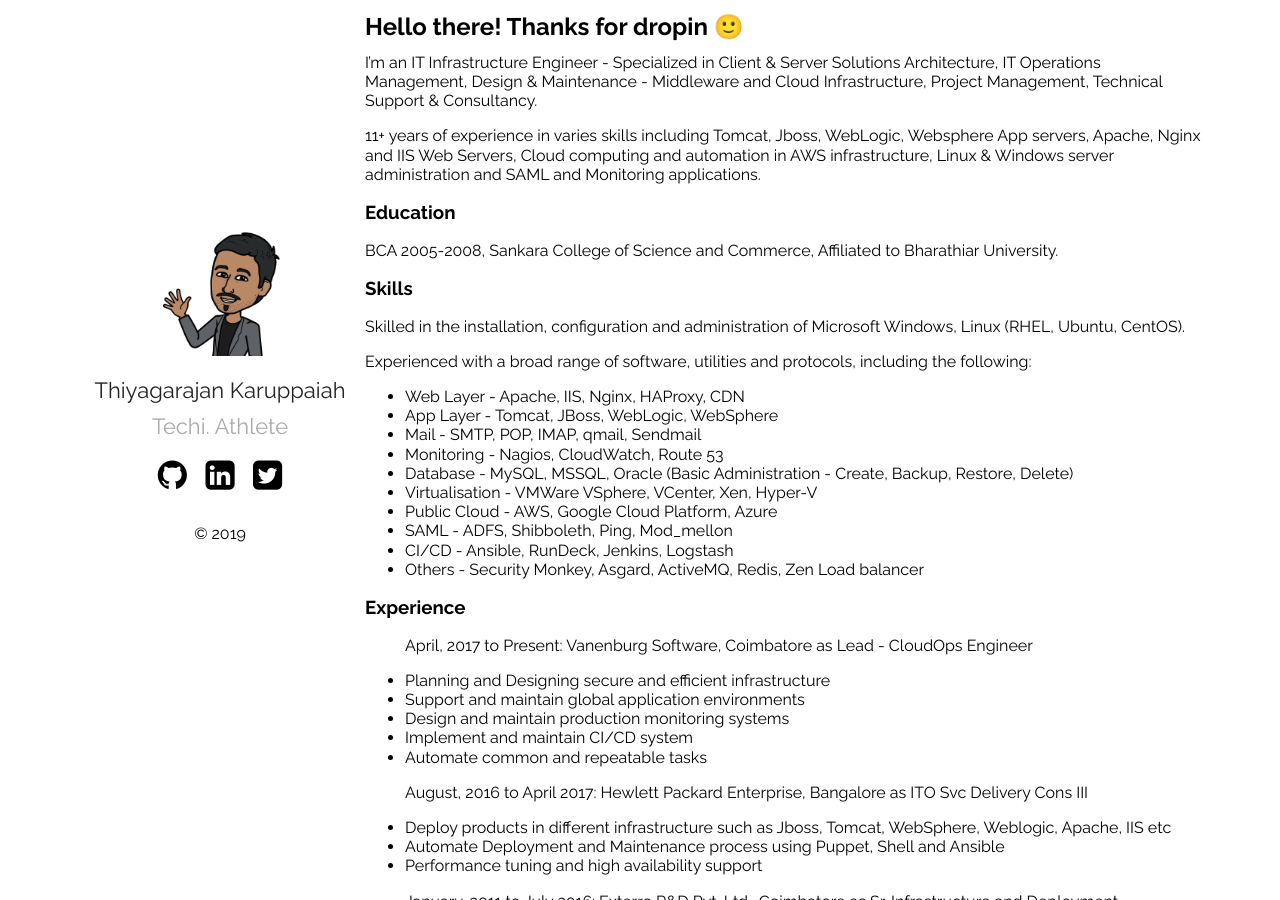
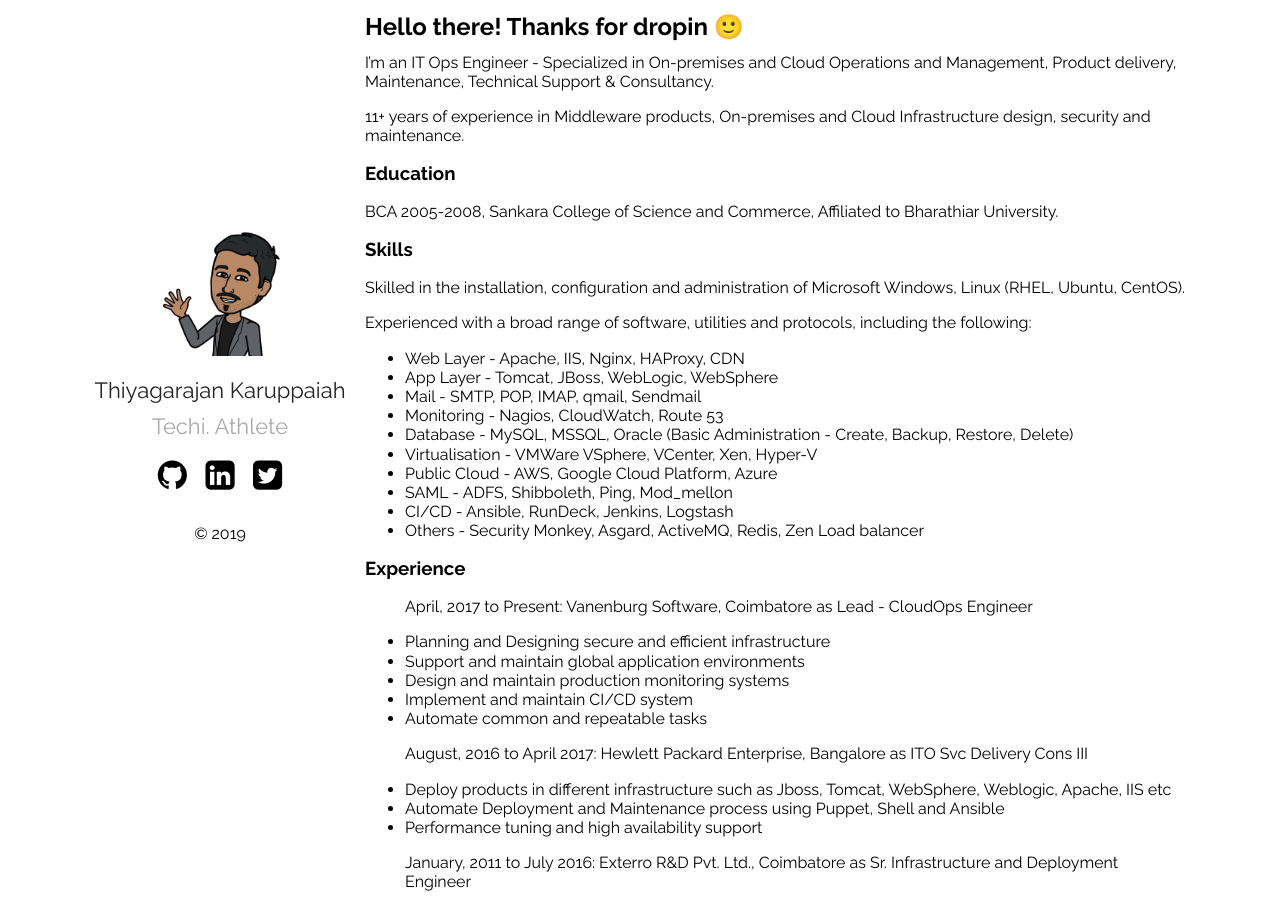
Before and after one commit to thiyagarajanin/thiyagarajanin.github.io, a Jekyll site: the page built from README.md, in a window 1280 px wide and 900 px high. Built offline with Jekyll 4.4.1, drawn with Linux system fonts in a browser that asks for light colours; nearby versions of some CDN libraries; our own code applies the rules of GitHub Pages for plain Markdown files; library files that are not in the unit come from our copies; some of the changed text lies outside the part shown.

Commit message:
New theme

```diff
--- a/README.md
+++ b/README.md
@@ -1,8 +1,8 @@
 ## Hello there! Thanks for dropin 🙂
 
-I’m an IT Infrastructure Engineer - Specialized in Client & Server Solutions Architecture, IT Operations Management, Design & Maintenance - Middleware and Cloud Infrastructure, Project Management, Technical Support & Consultancy.
+I’m an IT Ops Engineer - Specialized in On-premises and Cloud Operations and Management, Product delivery, Maintenance, Technical Support & Consultancy.
 
-11+ years of experience in varies skills including Tomcat, Jboss, WebLogic, Websphere App servers, Apache, Nginx and IIS Web Servers, Cloud computing and automation in AWS infrastructure, Linux & Windows server administration and SAML and Monitoring applications.
+11+ years of experience in Middleware products, On-premises and Cloud Infrastructure design, security and  maintenance.
 
 ### Education
 
@@ -11,8 +11,7 @@ Sankara College of Science and Commerce, Affiliated to Bharathiar University.
 
 ### Skills
 
-Skilled in the installation, configuration and administration of Microsoft Windows, Linux
-(RHEL, Ubuntu, CentOS).
+Skilled in the installation, configuration and administration of Microsoft Windows, Linux (RHEL, Ubuntu, CentOS).
 
 Experienced with a broad range of software, utilities and protocols, including the following:
 
@@ -77,28 +76,3 @@ Network Administrator
 
 ### Contact
  [Write Me](mailto:contact@thiyagarajan.in)
-
- <div class="container">
- <form name="gform" id="gform" enctype="text/plain" action="https://docs.google.com/forms/d/e/1FAIpQLSc-u_IT4-b8ND8v2THj7Rm3k5yFLk8ufWVcW0NOkAm3j2Spng/formResponse?usp=pp_url&entry.2005620554=Name&entry.1045781291=contact@thiyagarajan.in&entry.1166974658=1234567890&entry.839337160=Your+Message" target="hidden_iframe" onsubmit="submitted=true;">
-  Name:<br>
-  <input type="text" name="entry.2005620554" id="entry.2005620554"><br>
-  EMail:<br>
-  <input type="text" name="entry.1045781291" id="entry.1045781291"><br>
-  Phone:<br>
-  <input type="text" name="entry.1166974658" id="entry.1166974658"><br>
-  Message:<br>
-  <input type="text" name="entry.839337160" id="entry.839337160"><br>
-  <input type="submit" value="Submit">
-</form>
-
-<iframe name="hidden_iframe" id="hidden_iframe" style="display:none;" onload="if(submitted) {}"></iframe>
-
- <script src="assets/js/jquery.min.js"></script>
-<script type="text/javascript">var submitted=false;</script>
-<script type="text/javascript">
-$('#gform').on('submit', function(e) {
-  $('#gform *').fadeOut(2000);
-  $('#gform').prepend('Your submission has been processed...');
-  });
-</script>
-</div>
--- a/_config.yml
+++ b/_config.yml
@@ -1,3 +1,9 @@
+title: Thiyagarajan K
+author: Thiyagarajan K
+email: contact@thiyagarajan.in
+description: > # this means to ignore newlines until "show_exerpts:"
+  IT Ops Engineer - Specialized in On-premises and Cloud Operations and Management, Product delivery, Maintenance, Technical Support & Consultancy.
+
 theme: plainwhite-jekyll
 
 plainwhite:
```
